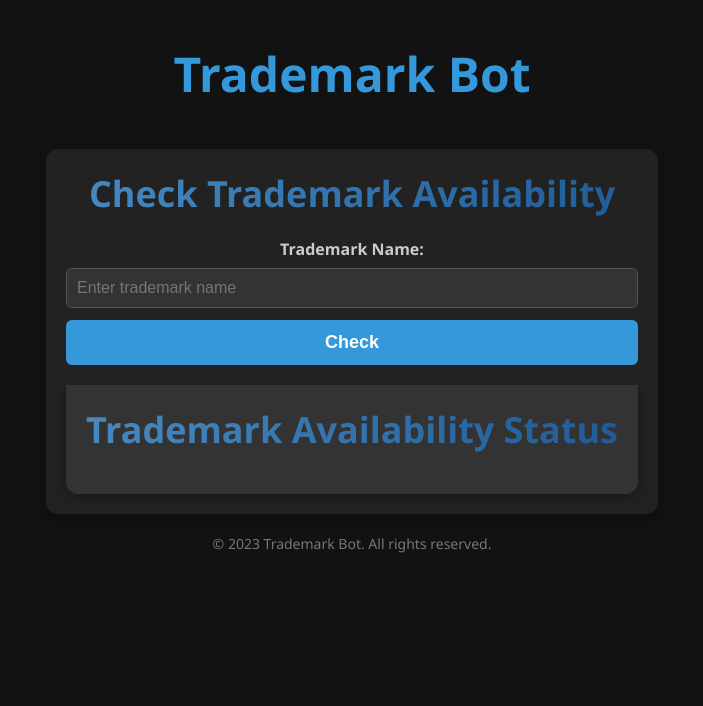
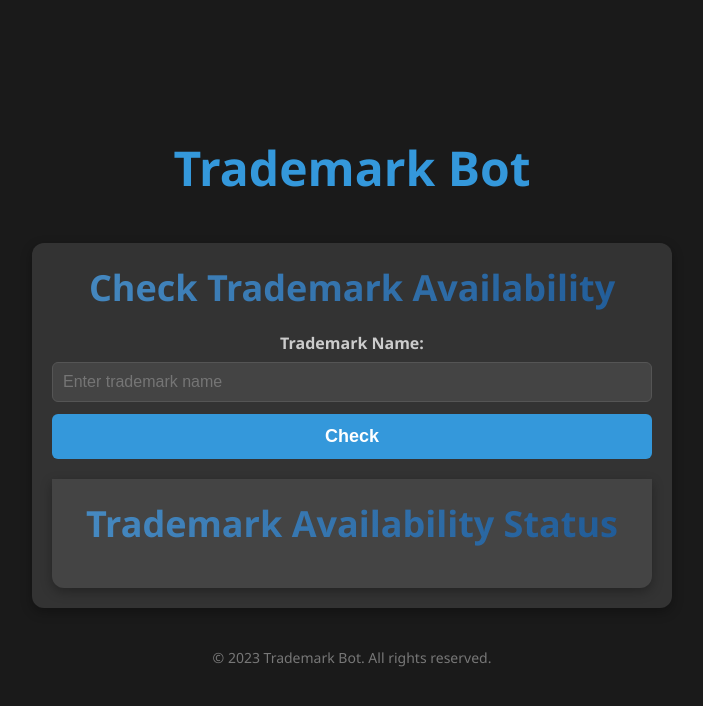
Before and after one commit to vedant1030/VentureMark, a plain HTML site: page frontend/index.html in a window 1280 px wide. Shown: the whole page, without its empty margins (288-991 px from the left). Drawn offline with Linux system fonts and the light colour scheme.

Commit message:
Update style.css

```diff
--- a/frontend/style.css
+++ b/frontend/style.css
@@ -7,41 +7,42 @@ body, h1, h2, p, label {
 /* Global styles */
 body {
     font-family: 'Segoe UI', Tahoma, Geneva, Verdana, sans-serif;
-    background-color: #121212;
-    color: #eee;
+    background-color: #1a1a1a;
+    color: #fff;
     display: flex;
     flex-direction: column;
     align-items: center;
+    justify-content: center;
     min-height: 100vh;
+    margin: 0;
 }
 
 .title {
-    margin-top: 20px;
     font-size: 36px;
     font-weight: bold;
     color: #3498db;
 }
 
 .container {
-    max-width: 590px;
-    margin-top: 20px;
+    width: 90%;
+    max-width: 600px;
     padding: 20px;
     text-align: center;
-    background-color: #222;
+    background-color: #333;
     border-radius: 12px;
     box-shadow: 0 4px 12px rgba(0, 0, 0, 0.3);
+    margin: 20px;
 }
 
 /* Copyright styles */
 .footer {
-    margin-top: 20px;
     color: #777;
     font-size: 14px;
+    margin-top: 20px;
 }
 
 /* Header styles */
 .header {
-    /*background-color: #1e272e;*/
     color: #fff;
     padding: 12px 0;
     text-align: center;
@@ -49,11 +50,12 @@ body {
 }
 
 .logo {
-    margin-top: 40px;
     font-size: 48px;
     font-weight: bold;
     color: #3498db;
     animation: subtleJump 1.5s cubic-bezier(0.45, -0.8, 0.5, 1.6) infinite;
+    outline: none;
+    text-decoration: none; /* Remove underline */
 }
 
 /* Form styles */
@@ -91,8 +93,8 @@ input[type="text"] {
     border-radius: 6px;
     margin-bottom: 12px;
     font-size: 16px;
-    background-color: #333;
-    color: #eee;
+    background-color: #444;
+    color: #fff;
 }
 
 .btn-submit {
@@ -113,7 +115,7 @@ input[type="text"] {
 
 /* Result styles */
 .result-section {
-    background-color: #333;
+    background-color: #444;
     padding: 20px;
     border-radius: 0 0 12px 12px;
     box-shadow: 0 4px 12px rgba(0, 0, 0, 0.3);
```
